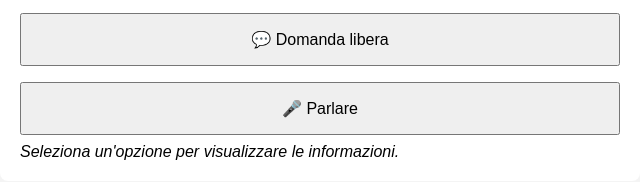
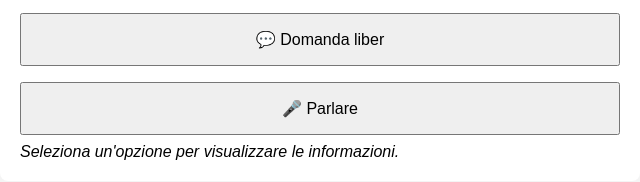
Before and after one commit to superjaviko/handcrafting, a website: page index.html in a window 1280 px wide. Shown: the part 374-556 px from the top of the page, 320-960 px from the left. Drawn offline with Linux system fonts and the light colour scheme.

Commit message:
Update index.html

```diff
--- a/index.html
+++ b/index.html
@@ -65,7 +65,7 @@
     <button onclick="mostrarHistoria()">📜 Storia dell’oggetto</button>
     <button onclick="mostrarSignificado()">🎨 Cosa rappresenta?</button>
     <button onclick="mostrarProceso()">🛠️ Come è stato creato?</button>
-    <button onclick="mostrarChat()">💬 Domanda libera</button>
+    <button onclick="mostrarChat()">💬 Domanda liber</button>
     <button onclick="iniciarVoz()">🎤 Parlare</button>
   </div>
 
```
